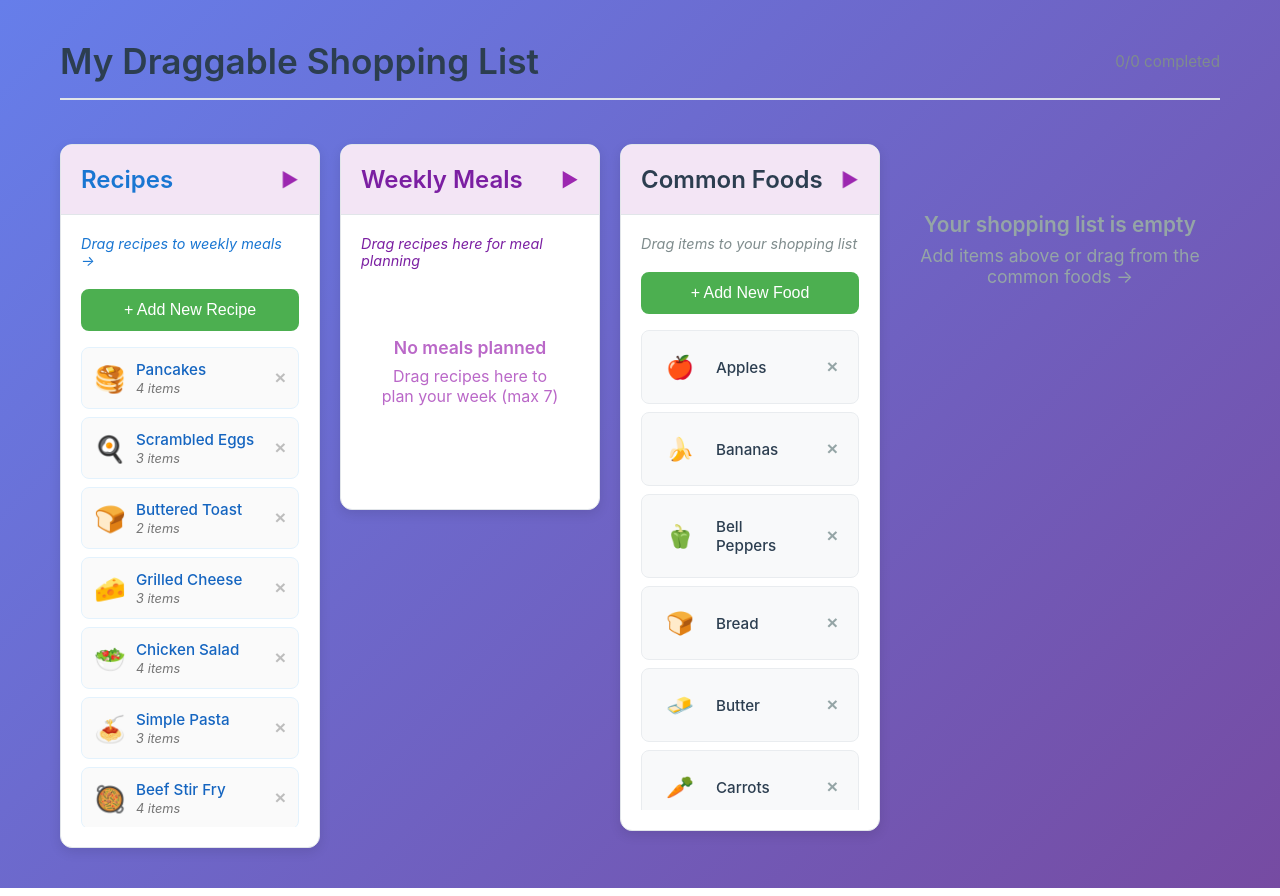
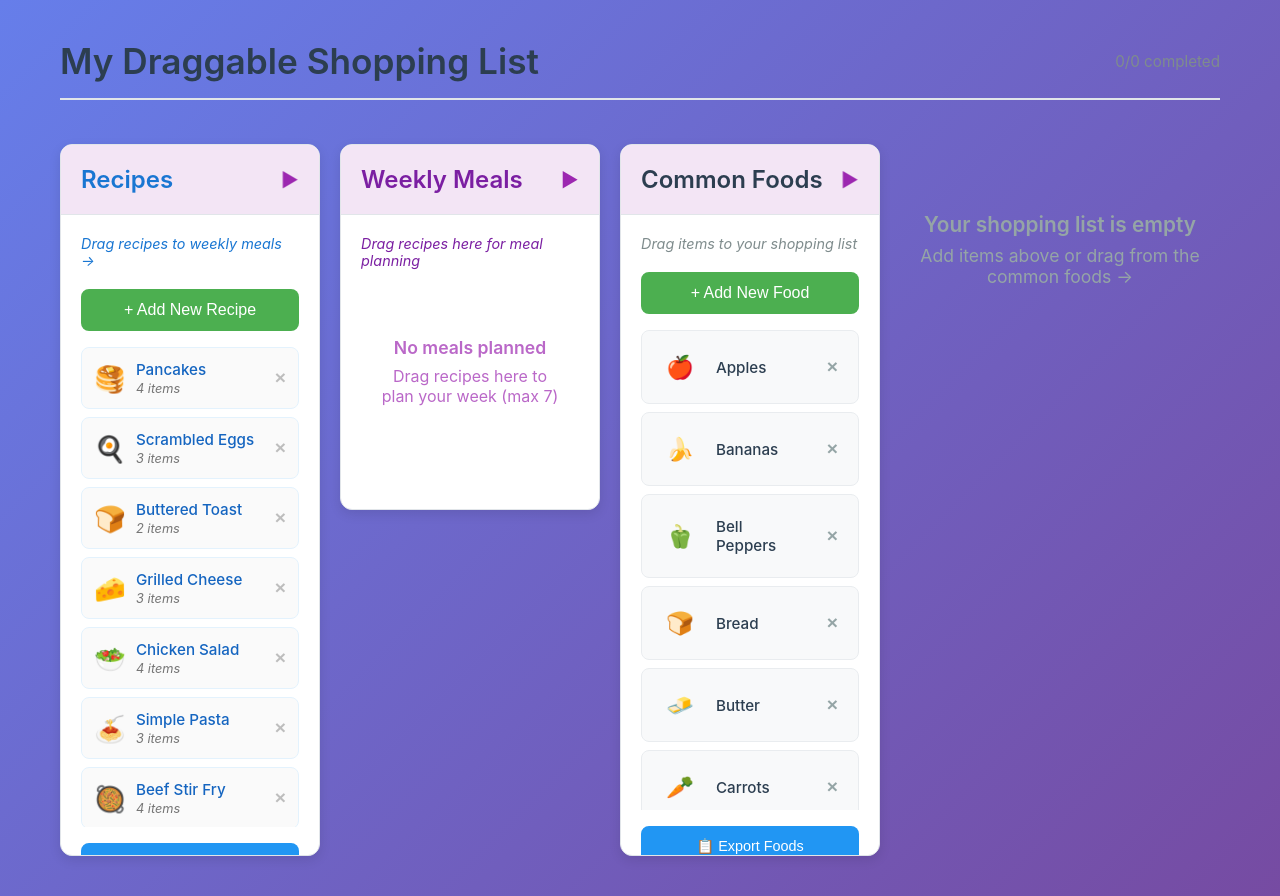
Before and after one commit to Kakalanp/ShopingListCalculator, a React (Create React App) app: page / in a window 1280 px wide. Built offline with nearby package versions, Linux system fonts and the light colour scheme.

Commit message:
Export function to common foods and recipes

```diff
--- a/src/components/CommonFoodSupplies.css
+++ b/src/components/CommonFoodSupplies.css
@@ -160,6 +160,36 @@
   background: #da190b;
 }
 
+/* Copy foods button */
+.copy-foods-btn {
+  width: 100%;
+  padding: 12px;
+  margin-top: 16px;
+  background: #2196F3;
+  color: white;
+  border: none;
+  border-radius: 8px;
+  font-size: 0.9rem;
+  cursor: pointer;
+  transition: all 0.2s ease;
+  display: flex;
+  align-items: center;
+  justify-content: center;
+  gap: 6px;
+}
+
+.copy-foods-btn:hover {
+  background: #1976D2;
+}
+
+.copy-foods-btn.success {
+  background: #4CAF50;
+}
+
+.copy-foods-btn.success:hover {
+  background: #45a049;
+}
+
 .foods-container {
   max-height: 60vh;
   overflow-y: auto;
--- a/src/components/CommonFoodSupplies.tsx
+++ b/src/components/CommonFoodSupplies.tsx
@@ -16,8 +16,7 @@ interface CommonFoodSuppliesProps {
 
 const CommonFoodSupplies: React.FC<CommonFoodSuppliesProps> = ({ className, foods, onFoodsChange }) => {
   const [isContainerCollapsed, setIsContainerCollapsed] = useState(false);
-  const [isAddingFood, setIsAddingFood] = useState(false);
-  const [newFoodName, setNewFoodName] = useState('');
+  const [isAddingFood, setIsAddingFood] = useState(false);  const [copySuccess, setCopySuccess] = useState(false);  const [newFoodName, setNewFoodName] = useState('');
   const [newFoodEmoji, setNewFoodEmoji] = useState('🥘');
 
   // Sort foods alphabetically by name
@@ -41,6 +40,17 @@ const CommonFoodSupplies: React.FC<CommonFoodSuppliesProps> = ({ className, food
       setNewFoodName('');
       setNewFoodEmoji('🥘');
       setIsAddingFood(false);
+    }
+  };
+
+  const copyFoodsJSON = async () => {
+    try {
+      const foodsJSON = JSON.stringify(foods, null, 2);
+      await navigator.clipboard.writeText(foodsJSON);
+      setCopySuccess(true);
+      setTimeout(() => setCopySuccess(false), 2000);
+    } catch (err) {
+      console.error('Failed to copy foods: ', err);
     }
   };
 
@@ -133,6 +143,16 @@ const CommonFoodSupplies: React.FC<CommonFoodSuppliesProps> = ({ className, food
             </div>
           )}
         </Droppable>
+
+        {foods.length > 0 && (
+          <button
+            className={`copy-foods-btn ${copySuccess ? 'success' : ''}`}
+            onClick={copyFoodsJSON}
+            title={copySuccess ? 'Copied!' : 'Copy foods JSON to clipboard'}
+          >
+            {copySuccess ? '✓ Copied' : '📋 Export Foods'}
+          </button>
+        )}
       </div>
     </div>
   );
--- a/src/components/RecipeList.css
+++ b/src/components/RecipeList.css
@@ -304,3 +304,33 @@
 .cancel-btn:hover {
   background: #da190b;
 }
+
+/* Copy recipes button */
+.copy-recipes-btn {
+  width: 100%;
+  padding: 12px;
+  margin-top: 16px;
+  background: #2196F3;
+  color: white;
+  border: none;
+  border-radius: 8px;
+  font-size: 0.9rem;
+  cursor: pointer;
+  transition: all 0.2s ease;
+  display: flex;
+  align-items: center;
+  justify-content: center;
+  gap: 6px;
+}
+
+.copy-recipes-btn:hover {
+  background: #1976D2;
+}
+
+.copy-recipes-btn.success {
+  background: #4CAF50;
+}
+
+.copy-recipes-btn.success:hover {
+  background: #45a049;
+}
--- a/src/components/RecipeList.tsx
+++ b/src/components/RecipeList.tsx
@@ -19,6 +19,7 @@ interface RecipeListProps {
 const RecipeList: React.FC<RecipeListProps> = ({ recipes, onRecipesChange, className }) => {
   const [isContainerCollapsed, setIsContainerCollapsed] = useState(false);
   const [isAddingRecipe, setIsAddingRecipe] = useState(false);
+  const [copySuccess, setCopySuccess] = useState(false);
   const [newRecipeName, setNewRecipeName] = useState('');
   const [newRecipeEmoji, setNewRecipeEmoji] = useState('🍽️');
   const [newRecipeIngredients, setNewRecipeIngredients] = useState('');
@@ -50,6 +51,17 @@ const RecipeList: React.FC<RecipeListProps> = ({ recipes, onRecipesChange, class
       setNewRecipeEmoji('🍽️');
       setNewRecipeIngredients('');
       setIsAddingRecipe(false);
+    }
+  };
+
+  const copyRecipesJSON = async () => {
+    try {
+      const recipesJSON = JSON.stringify(recipes, null, 2);
+      await navigator.clipboard.writeText(recipesJSON);
+      setCopySuccess(true);
+      setTimeout(() => setCopySuccess(false), 2000);
+    } catch (err) {
+      console.error('Failed to copy recipes: ', err);
     }
   };
 
@@ -152,6 +164,16 @@ const RecipeList: React.FC<RecipeListProps> = ({ recipes, onRecipesChange, class
             </div>
           )}
         </Droppable>
+
+        {recipes.length > 0 && (
+          <button
+            className={`copy-recipes-btn ${copySuccess ? 'success' : ''}`}
+            onClick={copyRecipesJSON}
+            title={copySuccess ? 'Copied!' : 'Copy recipes JSON to clipboard'}
+          >
+            {copySuccess ? '✓ Copied' : '📋 Export Recipes'}
+          </button>
+        )}
       </div>
     </div>
   );
```
